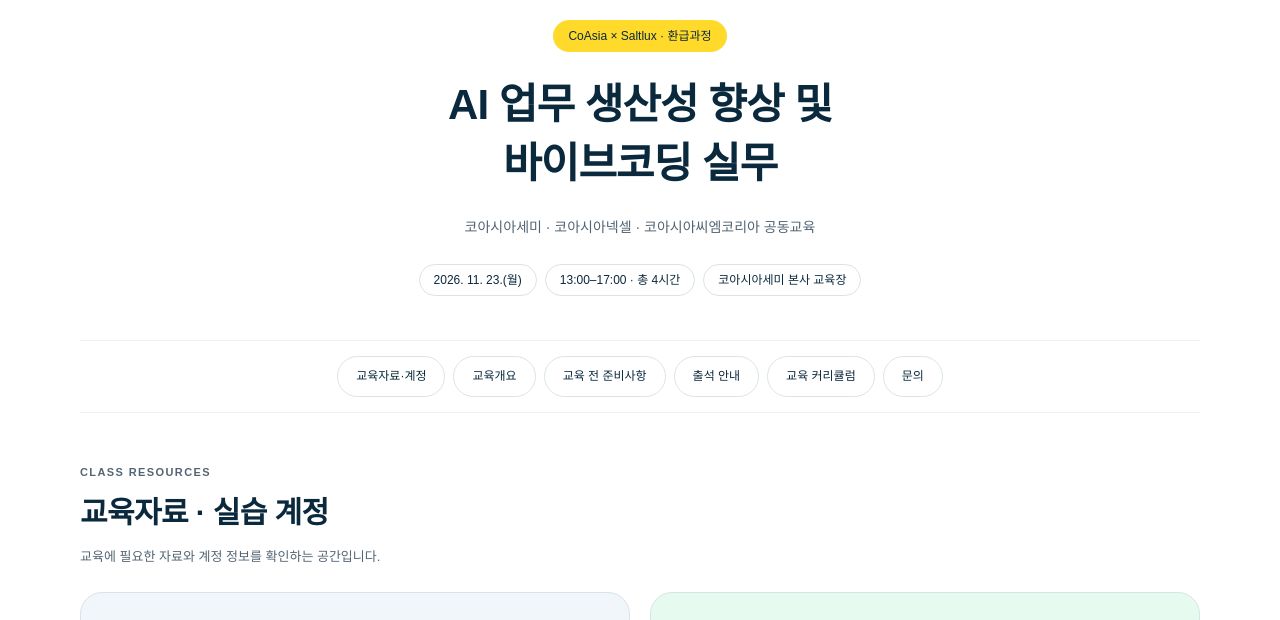
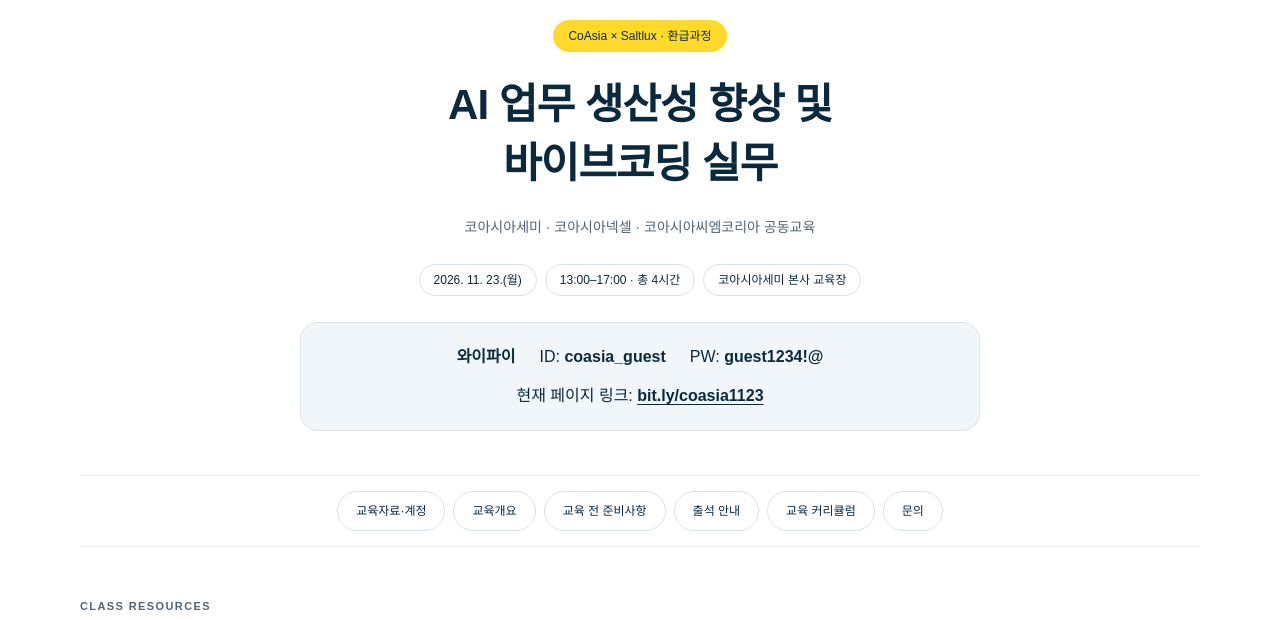
Before and after one commit to slxeducation/coasia-1123, a plain HTML site: page index.html in a window 1280 px wide. Shown: the part 125-745 px from the top of the page. Drawn offline with Linux system fonts and the light colour scheme; a web font is replaced by a local one.

Commit message:
Add classroom Wi-Fi details and current page link

```diff
--- a/custom.css
+++ b/custom.css
@@ -21,3 +21,5 @@
 #resources .resource-card>p:not(.resource-password){grid-row:3;margin:0}
 #resources .resource-card>.button{grid-row:4;display:inline-flex;align-items:center;justify-content:center;justify-self:start;max-width:100%;min-height:44px;margin:8px 0 0;padding:11px 22px;font-size:13px;line-height:1.5;font-weight:650;text-align:center}
 #resources .resource-password{grid-row:5;margin:0;font-size:13px;line-height:24px}
+/* Class Wi-Fi and page link. */
+.class-access{max-width:680px;margin:26px auto 0;padding:20px 24px;border:1px solid var(--line);border-radius:18px;background:var(--soft);font-size:16px}.wifi-info{display:flex;justify-content:center;align-items:center;flex-wrap:wrap;gap:8px 24px}.wifi-info span{overflow-wrap:anywhere}.class-access p{margin:12px 0 0;color:var(--ink)}.class-access a{font-weight:600;text-underline-offset:3px;overflow-wrap:anywhere}@media(max-width:767px){.class-access{padding:18px 16px}.wifi-info{flex-direction:column;gap:6px}}
--- a/index.html
+++ b/index.html
@@ -1,7 +1,7 @@
 <!doctype html>
-<html lang="ko"><head><meta charset="utf-8"><meta name="viewport" content="width=device-width,initial-scale=1"><title>CoAsia 3사 공동교육 | AI 업무 생산성 향상 및 바이브코딩 실무</title><meta name="description" content="2026년 11월 23일 CoAsia 3사 공동교육 수강생 운영 안내"><link rel="stylesheet" href="style.css"><link rel="stylesheet" href="custom.css?v=20261119-resources"></head><body>
+<html lang="ko"><head><meta charset="utf-8"><meta name="viewport" content="width=device-width,initial-scale=1"><title>CoAsia 3사 공동교육 | AI 업무 생산성 향상 및 바이브코딩 실무</title><meta name="description" content="2026년 11월 23일 CoAsia 3사 공동교육 수강생 운영 안내"><link rel="stylesheet" href="style.css"><link rel="stylesheet" href="custom.css?v=20261123-wifi"></head><body>
 <a class="skip" href="#main">본문 바로가기</a><header class="brandbar"><div class="companies" aria-label="코아시아세미 × 코아시아넥셀 × 코아시아씨엠코리아"><div class="company"><img src="coasia-semi.png" alt="코아시아세미"></div><span class="company-cross" aria-hidden="true">×</span><div class="company"><img src="coasia-nexell.png" alt="코아시아넥셀"></div><span class="company-cross" aria-hidden="true">×</span><div class="company cmkr"><img src="coasia-cmkr.png" alt="코아시아씨엠코리아"></div></div><img class="saltlux" src="saltlux-logo.svg" alt="솔트룩스"></header>
-<main id="main" class="page"><section class="hero"><span class="eyebrow">CoAsia × Saltlux · 환급과정</span><h1>AI 업무 생산성 향상 및<br>바이브코딩 실무</h1><p class="hero-description">코아시아세미 · 코아시아넥셀 · 코아시아씨엠코리아 공동교육</p><div class="pills"><span>2026. 11. 23.(월)</span><span>13:00–17:00 · 총 4시간</span><span>코아시아세미 본사 교육장</span></div></section>
+<main id="main" class="page"><section class="hero"><span class="eyebrow">CoAsia × Saltlux · 환급과정</span><h1>AI 업무 생산성 향상 및<br>바이브코딩 실무</h1><p class="hero-description">코아시아세미 · 코아시아넥셀 · 코아시아씨엠코리아 공동교육</p><div class="pills"><span>2026. 11. 23.(월)</span><span>13:00–17:00 · 총 4시간</span><span>코아시아세미 본사 교육장</span></div><div class="class-access" aria-label="와이파이 및 페이지 안내"><div class="wifi-info"><strong>와이파이</strong><span>ID: <b>coasia_guest</b></span><span>PW: <b>guest1234!@</b></span></div><p>현재 페이지 링크: <a href="https://bit.ly/coasia1123">bit.ly/coasia1123</a></p></div></section>
 <nav aria-label="교육 안내 목차"><a href="#resources">교육자료·계정</a><a href="#overview">교육개요</a><a href="#prepare">교육 전 준비사항</a><a href="#attendance">출석 안내</a><a href="#curriculum">교육 커리큘럼</a><a href="#contact">문의</a></nav>
 <section id="resources"><div class="heading"><p class="kicker">CLASS RESOURCES</p><h2>교육자료 · 실습 계정</h2><p>교육에 필요한 자료와 계정 정보를 확인하는 공간입니다.</p></div><div class="grid"><article class="card soft resource-card"><span class="resource-label">교육자료</span><h3>강사님 교육자료</h3><p>강의와 실습에 사용할 자료를 확인하는 공간입니다.</p><a class="button claude-download" href="https://www.safarion.app/login" target="_blank" rel="noopener noreferrer">사파리온 교육자료</a><p class="resource-password">초기 비밀번호: <strong>safarion</strong></p></article><article class="card account-card resource-card"><span class="resource-label">실습 계정</span><h3>내 Claude 계정 확인</h3><p>본인에게 배정된 교육용 유료 계정 정보를 확인해 주세요.</p><a class="button account-button" href="https://docs.google.com/spreadsheets/d/1iTjNXw5aHcBBseJEV_vQI3v7H3EzYatUd29jBq0nuqg/edit?usp=sharing" target="_blank" rel="noopener noreferrer">내 계정 확인 ↗</a></article></div><p class="resource-help">자료 열람이나 계정 확인이 어려우면 <a href="mailto:edu@saltlux.com">edu@saltlux.com</a>으로 문의해 주세요.</p></section>
 <section id="overview"><div class="heading"><p class="kicker">01 · OVERVIEW</p><h2>교육개요</h2></div><dl class="overview"><div><dt>교육명</dt><dd>AI 업무 생산성 향상 및 바이브코딩 실무</dd></div><div><dt>교육 일정</dt><dd>2026년 11월 23일(월) 13:00–17:00<br><small>교육시간 4H · 김용승 강사</small></dd></div><div><dt>교육 장소</dt><dd>코아시아세미 본사 교육장 · 금강펜테리움IX타워 A동 38층</dd></div><div><dt>주소</dt><dd>경기 화성시 동탄구 동탄첨단산업1로 27</dd></div></dl></section>
```
